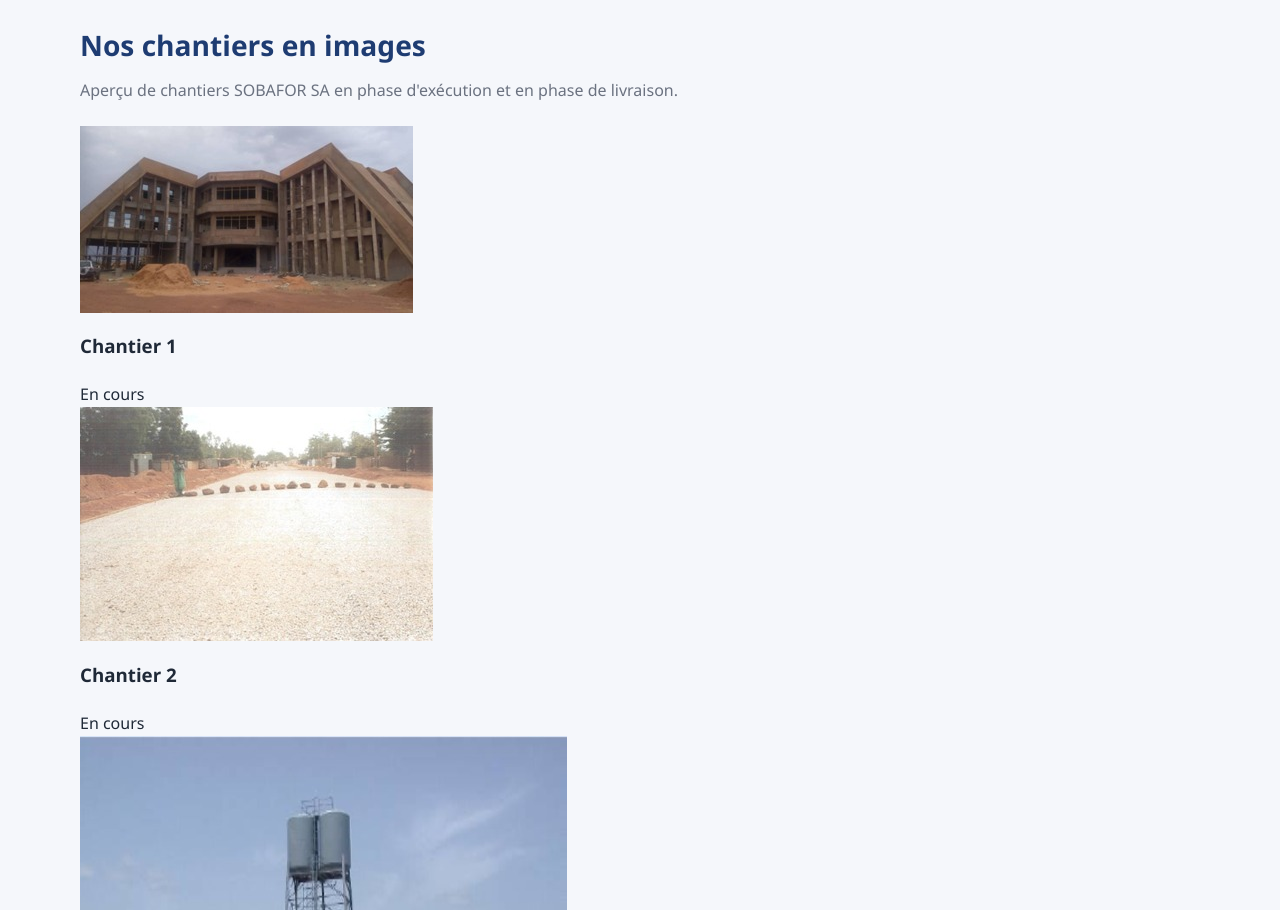
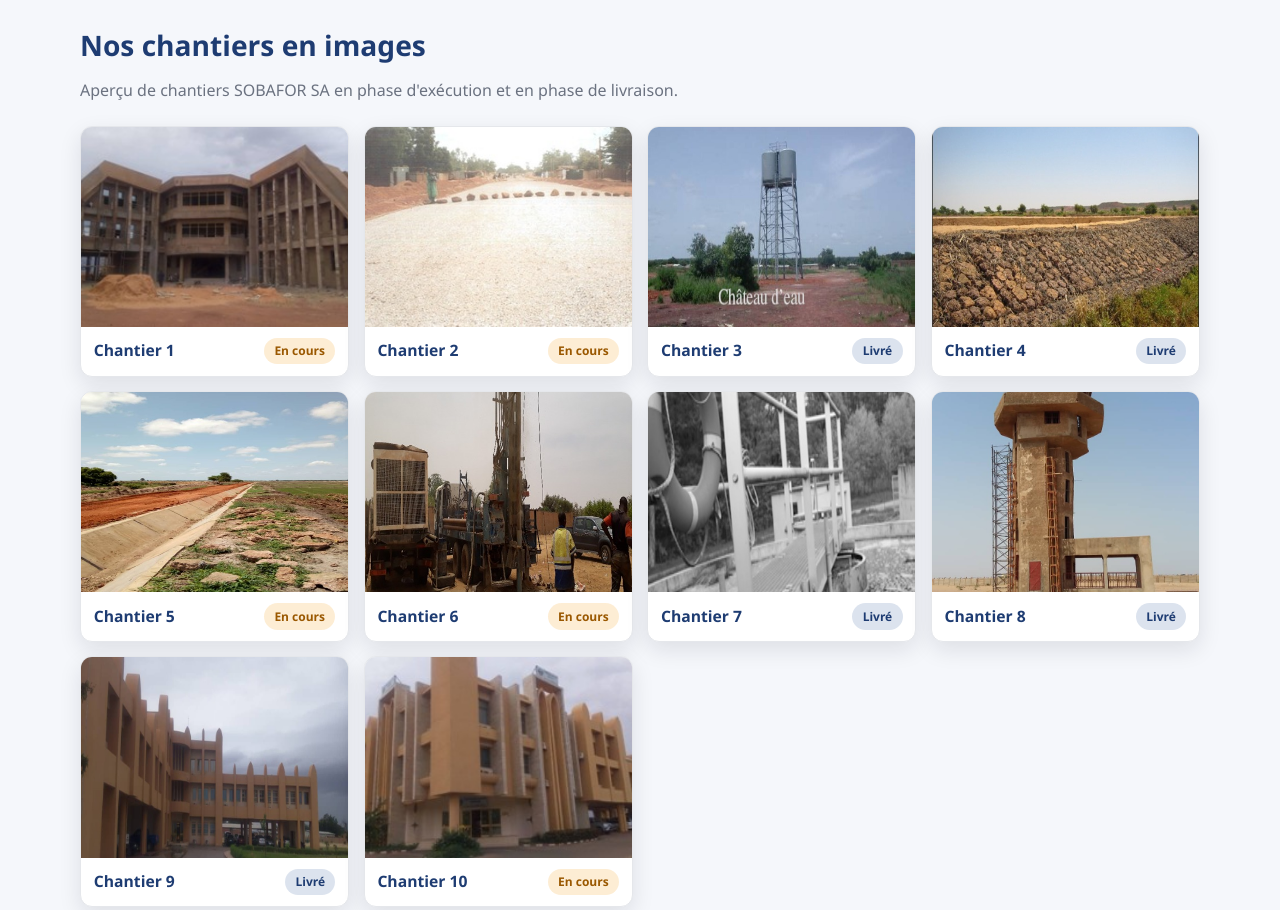
Before and after one commit to SidiHassane/SOBAFOR, a plain HTML site: page index.html in a window 1280 px wide. Shown: the part 1400-2310 px from the top of the page. Drawn offline with Linux system fonts and the light colour scheme.

Commit message:
Refactor CSS variables and layout styles

```diff
--- a/assets/css/style.css
+++ b/assets/css/style.css
@@ -302,6 +302,60 @@ img {
   border-radius: 8px;
 }
 
+.gallery-grid {
+  display: grid;
+  grid-template-columns: 1fr;
+  gap: 0.9rem;
+}
+
+.gallery-card {
+  margin: 0;
+  border: 1px solid var(--border);
+  border-radius: 12px;
+  overflow: hidden;
+  background: #fff;
+  box-shadow: var(--shadow);
+}
+
+.gallery-card img {
+  width: 100%;
+  aspect-ratio: 4 / 3;
+  object-fit: cover;
+}
+
+.gallery-meta {
+  display: flex;
+  align-items: center;
+  justify-content: space-between;
+  gap: 0.5rem;
+  padding: 0.7rem 0.8rem;
+}
+
+.gallery-meta h3 {
+  margin: 0;
+  font-size: 0.98rem;
+  color: var(--primary);
+}
+
+.status {
+  display: inline-flex;
+  align-items: center;
+  border-radius: 999px;
+  padding: 0.2rem 0.65rem;
+  font-size: 0.75rem;
+  font-weight: 700;
+}
+
+.status.in-progress {
+  background: rgba(243, 156, 18, 0.18);
+  color: #9a5800;
+}
+
+.status.done {
+  background: rgba(42, 82, 152, 0.16);
+  color: var(--primary);
+}
+
 .faq details {
   background: #fff;
   border: 1px solid var(--border);
@@ -377,6 +431,25 @@ img {
 
 .contact-item .ico {
   font-size: 1.15rem;
+}
+
+.map-wrap {
+  border: 1px solid var(--border);
+  border-radius: 12px;
+  overflow: hidden;
+  background: #fff;
+  box-shadow: var(--shadow);
+}
+
+.map-wrap iframe {
+  display: block;
+  width: 100%;
+  min-height: 340px;
+  border: 0;
+}
+
+.map-actions {
+  margin: 1rem 0 0;
 }
 
 form {
@@ -494,6 +567,12 @@ textarea {
   transform: translateY(0);
 }
 
+@media (min-width: 640px) {
+  .gallery-grid {
+    grid-template-columns: repeat(2, 1fr);
+  }
+}
+
 @media (min-width: 860px) {
   .menu-toggle {
     display: none;
@@ -534,6 +613,10 @@ textarea {
     grid-template-columns: repeat(4, 1fr);
   }
 
+  .gallery-grid {
+    grid-template-columns: repeat(4, 1fr);
+  }
+
   .footer-grid {
     grid-template-columns: 1.2fr 1fr 1fr;
   }
```
